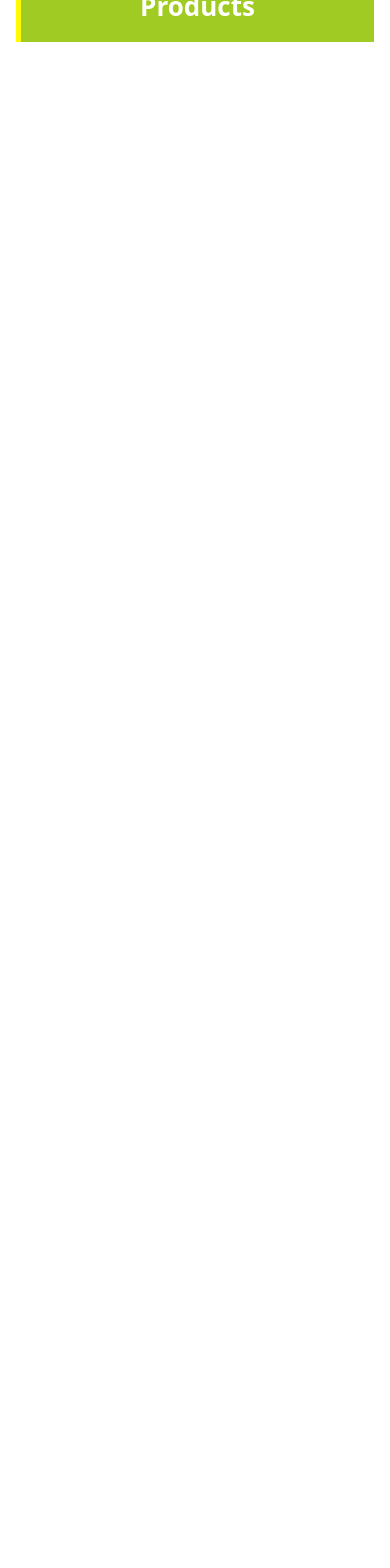
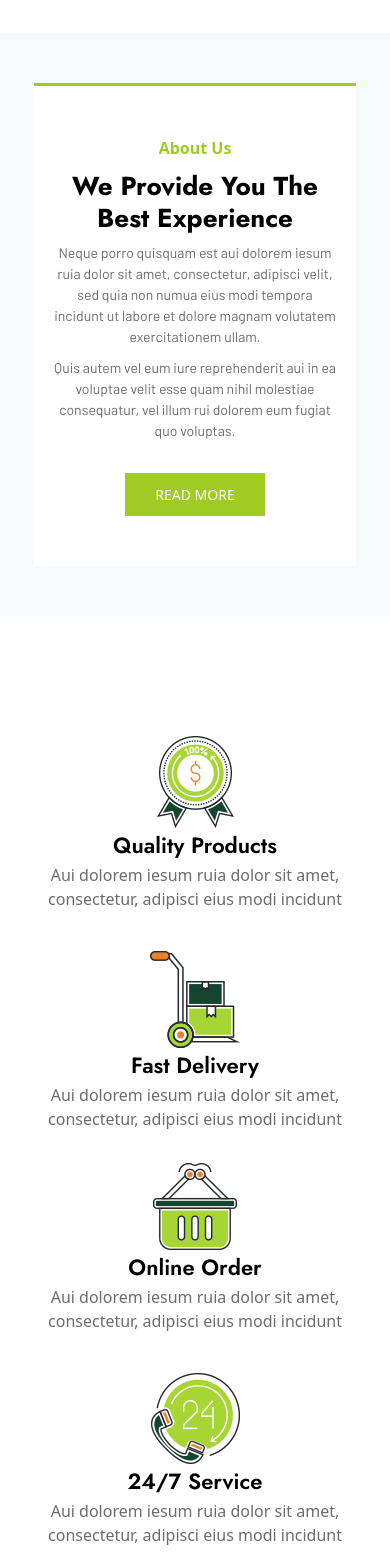
Before and after one commit to hassammd/Groxi-Store, a React (Vite) app: page / in a window 390 px wide. Shown: the part 4220-5788 px from the top of the page. Before the commit the page ends 4312 px from the top, so only its background shows below. Built offline with nearby package versions, Linux system fonts and the light colour scheme.

Commit message:
create services section

```diff
--- a/src/App.css
+++ b/src/App.css
@@ -1,4 +1,5 @@
 @import url("https://fonts.googleapis.com/css2?family=Barlow:wght@100..900&family=Jost:ital,wght@0,100..900;1,100..900&display=swap");
+@import url("https://fonts.googleapis.com/css2?family=Barlow:ital,wght@0,100;0,200;0,300;0,400;0,500;0,600;0,700;0,800;0,900;1,100;1,200;1,300;1,400;1,500;1,600;1,700;1,800;1,900&display=swap");
 @import "tailwindcss";
 
 /* ========== THEME VARIABLES ========== */
--- /dev/null
+++ b/src/Components/AboutSection.jsx
@@ -0,0 +1,45 @@
+import aboutUsImage from "../assets/about-us-img.png";
+
+const AboutSection = () => {
+  return (
+    <>
+      <section className="bg-[var(--color-productBg)]  lg:py-[120px] py-[50px] sm:py-[70px]  relative">
+        <div className="container">
+          <div className="flex">
+            <div className="lg:w-1/2">
+              <figure className="absolute left-[-120px] bottom-[100px] lg:block lg:w-[600px] xl:w-[650px] 2xl:w-auto 2xl:bottom-0 hidden">
+                <img src={aboutUsImage} alt="" />
+              </figure>
+            </div>
+            <div className="lg:w-1/2 w-[90%] md:w-[50%] mx-auto bg-[var(--color-secondary)] lg:py-[80px] lg:px-[64px] border-t-3 py-[50px] px-[20px] border-[var(--color-primary)]">
+              <span className="font-bold text-[var(--color-primary)] block lg:mb-[15px] lg:text-left text-center mb-[10px] ">
+                About Us
+              </span>
+              <h2 className="lg:mb-[10px] lg:text-left text-center text-[26px] leading-[32px]     mb-2 ">
+                We Provide You The Best Experience
+              </h2>
+              <p className="lg-text-[20px] text-[14px] mb-[10px] text-center lg:text-left font-normal lg:leading-[30px] lg:mb-[6px] font-barlow">
+                Neque porro quisquam est aui dolorem iesum ruia dolor sit amet,
+                consectetur, adipisci velit, sed quia non numua eius modi
+                tempora incidunt ut labore et dolore magnam volutatem
+                exercitationem ullam.
+              </p>
+              <p className="lg-text-[20px] text-[14px] text-center lg:text-left font-normal  lg:leading-[30px] lg:mb-[6px] font-barlow ">
+                Quis autem vel eum iure reprehenderit aui in ea voluptae velit
+                esse quam nihil molestiae consequatur, vel illum rui dolorem eum
+                fugiat quo voluptas.
+              </p>
+              <div className="text-center lg:text-left">
+                <button className="py-[11px] px-[30px] text-[14px] lg:py-[14px] lg:px-[34px] bg-[var(--color-primary)] text-[var(--color-secondary)] mt-[32px] cursor-pointer uppercase hover:bg-[var(--color-green)] lg:text-[14px]">
+                  Read more
+                </button>
+              </div>
+            </div>
+          </div>
+        </div>
+      </section>
+    </>
+  );
+};
+
+export default AboutSection;
--- a/src/Components/DiscountBanner.jsx
+++ b/src/Components/DiscountBanner.jsx
@@ -13,8 +13,8 @@ const DiscountBanner = () => {
                 <span className="text-[var(--color-yellow)] italic">50%</span>
                 <span className=" text-[var(--color-secondary)]">Off</span>
               </div>
-              <div>
-                <span className="cursor-pointer uppercase lg:text-[21px] sm:text-[14px]  font-normal text-[var(--color-secondary)] hover:text-[var(--color-green)]">
+              <div className="group">
+                <span className="cursor-pointer uppercase lg:text-[21px] sm:text-[14px]  font-normal text-[var(--color-secondary)] group-hover:text-[var(--color-green)] ">
                   Shop Now
                 </span>
                 <FontAwesomeIcon
--- /dev/null
+++ b/src/Components/FeaturesSection.jsx
@@ -0,0 +1,85 @@
+import quality from "../assets/quality.png";
+import basket from "../assets/basket.png";
+import Delivery from "../assets/delivery.png";
+import onlineorder from "../assets/online-order.png";
+import services from "../assets/24service.png";
+
+const FeatureSection = () => {
+  return (
+    <>
+      <section className="py-[120px]">
+        <div className="container">
+          <div className="flex flex-col md:items-center justify-center lg:justify-between   md:flex-row flex-wrap gap-8">
+            <div className="lg:w-[29.7%] md:w-[25.6%]  w-full flex flex-wrap flex-col sm:flex-row md:flex-col gap-10">
+              <div className="flex flex-col sm:w-[45%] md:w-full items-center lg:gap-[15px]">
+                <figure>
+                  <img src={quality} alt="" />
+                </figure>
+                <h4 className="text-center">Quality Products</h4>
+                <p className="lg:text-[20px] lg:leading-[28px] text-center">
+                  Aui dolorem iesum ruia dolor sit amet, consectetur, adipisci
+                  eius modi incidunt
+                </p>
+              </div>
+              <div className="flex flex-col sm:w-[45%] md:w-full items-center lg:gap-[15px]">
+                <figure>
+                  <img src={Delivery} alt="" />
+                </figure>
+                <h4 className="text-center">Fast Delivery</h4>
+                <p className="lg:text-[20px] lg:leading-[28px] text-center">
+                  Aui dolorem iesum ruia dolor sit amet, consectetur, adipisci
+                  eius modi incidunt
+                </p>
+              </div>
+            </div>
+            <div className="hidden lg:w-[34%]  md:w-[40%] md:flex flex-col items-center justify-center gap-10">
+              <figure>
+                <img src={basket} alt="" />
+              </figure>
+              <button
+                className="uppercase bg-[var(--color-primary)] text-[var(--color-secondary)]
+              md:text-[14px]
+              md:leading-[14px]
+              md:py-[12px]
+              md:px-[30px]
+
+              lg:text-[16px]
+              lg:leading-[24px]
+              lg:py-[14px]
+              lg:px-[34px] cursor-pointer
+
+              hover:bg-[var(--color-green)] duration-700"
+              >
+                Shop Now
+              </button>
+            </div>
+            <div className="lg:w-[29.7%] md:w-[25.6%] w-full flex flex-wrap flex-col sm:flex-row md:flex-col gap-10">
+              <div className="flex flex-col sm:w-[45%] md:w-full items-center lg:gap-[15px]">
+                <figure>
+                  <img src={onlineorder} alt="" />
+                </figure>
+                <h4 className="text-center">Online Order</h4>
+                <p className="lg:text-[20px] lg:leading-[28px] text-center">
+                  Aui dolorem iesum ruia dolor sit amet, consectetur, adipisci
+                  eius modi incidunt
+                </p>
+              </div>
+              <div className="flex flex-col sm:w-[45%]  md:w-full items-center lg:gap-[15px]">
+                <figure>
+                  <img src={services} alt="" />
+                </figure>
+                <h4 className="text-center">24/7 Service</h4>
+                <p className="lg:text-[20px] lg:leading-[28px] text-center">
+                  Aui dolorem iesum ruia dolor sit amet, consectetur, adipisci
+                  eius modi incidunt
+                </p>
+              </div>
+            </div>
+          </div>
+        </div>
+      </section>
+    </>
+  );
+};
+
+export default FeatureSection;
--- a/src/Components/ProductCard.jsx
+++ b/src/Components/ProductCard.jsx
@@ -12,7 +12,7 @@ const ProductsCard = ({
 }) => {
   return (
     <>
-      <div className="  md:w-[30%] lg:w-[31.5%] sm:w-[40%]  border border-transparent hover:border hover:border-[var(--color-primary)] md:py-[45px] md:px-[50px] py-[35px] px-[25px] bg-[var(--color-productBg)] flex flex-col items-center justify-center relative group">
+      <div className=" w-full md:w-[33%] lg:w-[31.5%] sm:w-[40%]  border border-transparent hover:border hover:border-[var(--color-primary)] md:py-[45px] md:px-[50px] py-[35px] px-[25px] bg-[var(--color-productBg)] flex flex-col items-center justify-center relative group">
         {hot ? (
           <span className="lg:text-[15px]  py-[1px]  px-[13px] bg-red absolute top-0 left-0 text-[var(--color-secondary)]">
             Hot
@@ -31,7 +31,7 @@ const ProductsCard = ({
           <img src={productImg} alt="" />
         </figure>
 
-        <figure className=" mb-[8px] text-[14px]">
+        <figure className=" mb-[8px] text-[14px] mt-auto">
           {[...Array(5)].map((items, index) => {
             return index < rating ? (
               <FontAwesomeIcon
--- a/src/Components/TrendingProducts.jsx
+++ b/src/Components/TrendingProducts.jsx
@@ -68,7 +68,8 @@ const TrendingProducts = () => {
             </span>
             <h2 className="lg:mb-[42px]">Trending Products</h2>
           </div>
-          <div className="flex flex-wrap gap-[30px] justify-center">
+          <div className="flex items-center justify-center">
+            <div className="flex  flex-wrap w-[80%]  sm:w-full gap-[30px] justify-center">
               {Products.map((items) => {
                 return (
                   <ProductsCard
@@ -83,6 +84,7 @@ const TrendingProducts = () => {
               })}
             </div>
           </div>
+        </div>
       </section>
     </>
   );
--- a/src/Pages/Home.jsx
+++ b/src/Pages/Home.jsx
@@ -1,5 +1,7 @@
+import AboutSection from "../Components/AboutSection";
 import Catagories from "../Components/Catagories";
 import DiscountBanner from "../Components/DiscountBanner";
+import FeatureSection from "../Components/FeaturesSection";
 import Header from "../Components/Header";
 import NavBar from "../Components/NavBar";
 import TrendingProducts from "../Components/TrendingProducts";
@@ -11,6 +13,8 @@ const Home = () => {
       <Catagories />
       <TrendingProducts />
       <DiscountBanner />
+      <AboutSection />
+      <FeatureSection />
     </>
   );
 };
```
Lines whose indentation alone changed are shown as unchanged.
